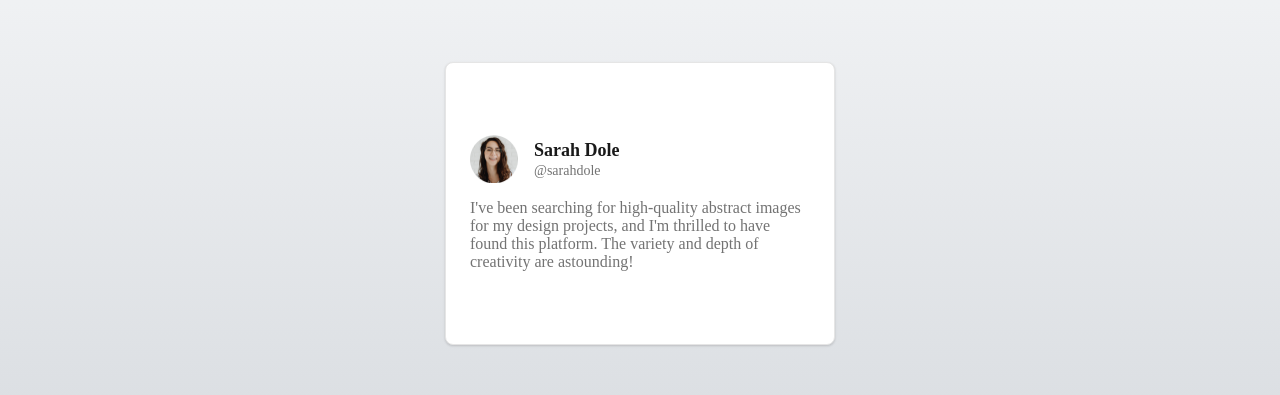
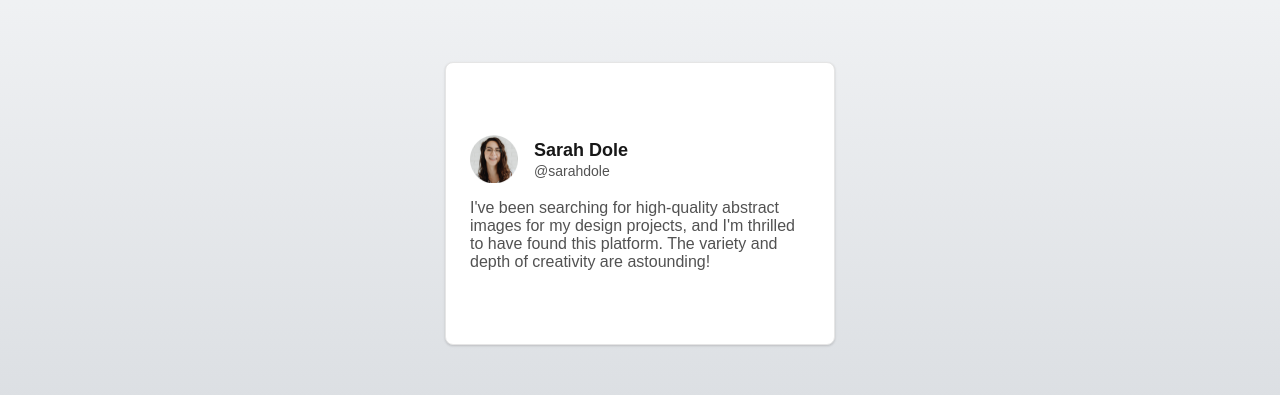
Before and after one commit to amandaguan-ag/marketing, a Next.js app: page / in a window 1280 px wide. Shown: the part 197-592 px from the top of the page. Built offline with nearby package versions, Linux system fonts and the light colour scheme.

Commit message:
Align to style guide

```diff
--- a/src/styles/globals.css
+++ b/src/styles/globals.css
@@ -2,6 +2,7 @@ html, body {
   margin: 0;
   padding: 0;
   height: 100%;
+  font-family: sans-serif;
 }
 
 .background {
@@ -9,7 +10,7 @@ html, body {
   display: flex;
   justify-content: center;
   align-items: center;
-  background: linear-gradient(to bottom, #f9fafb, #d2d6db);
+  background: linear-gradient(to bottom, #F9FAFB, #D2D6DB);
 }
 
 .content-container {
@@ -71,13 +72,13 @@ html, body {
 .user-name {
   font-weight: 600;
   font-size: 1.125rem;
-  color: #1a1a1a;
+  color: #171717;
 }
 
 .user-handle {
   font-weight: 400;
   font-size: 0.875rem;
-  color: #737373;
+  color: #525252;
 }
 
 .card-content {
@@ -91,5 +92,5 @@ html, body {
 .card-text {
   font-weight: 400;
   font-size: 1rem;
-  color: #737373;
+  color: #525252;
 }
```
